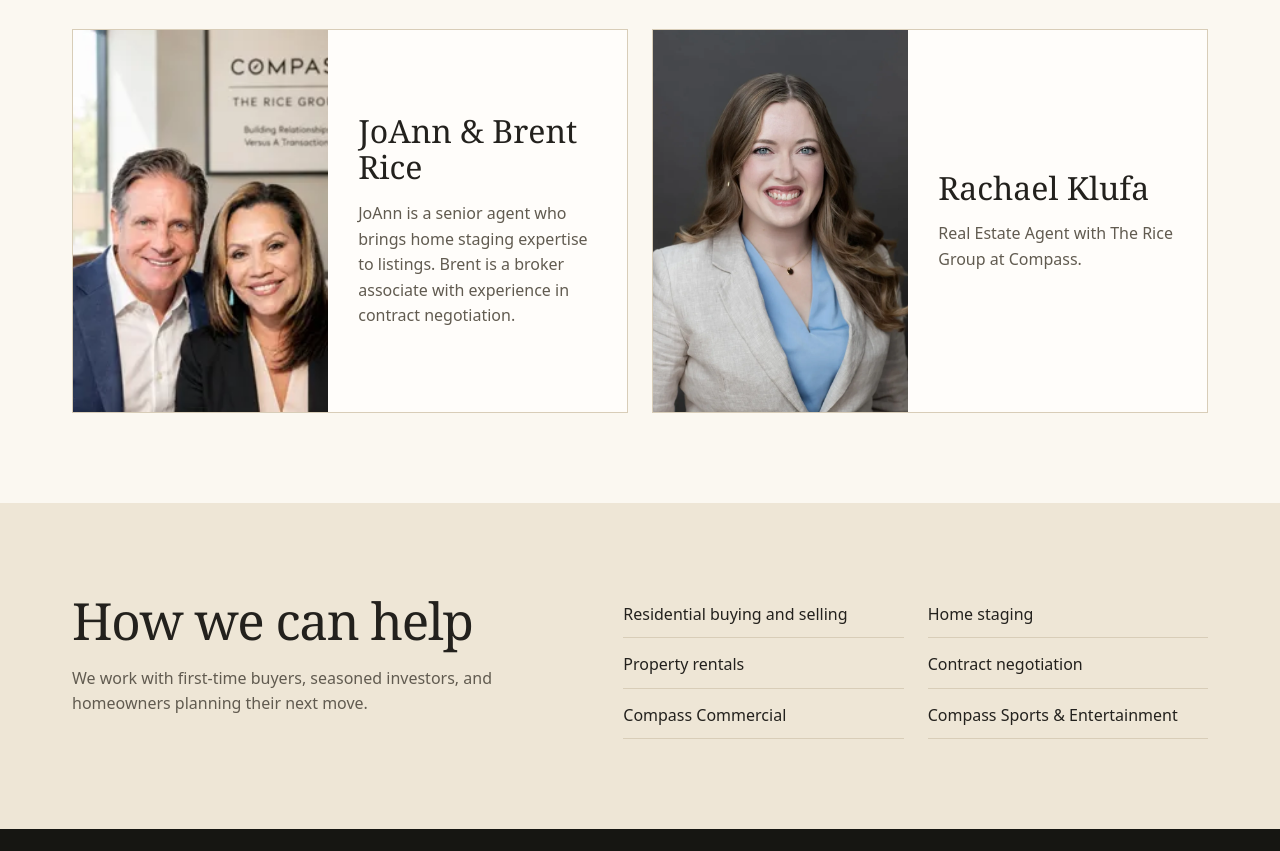
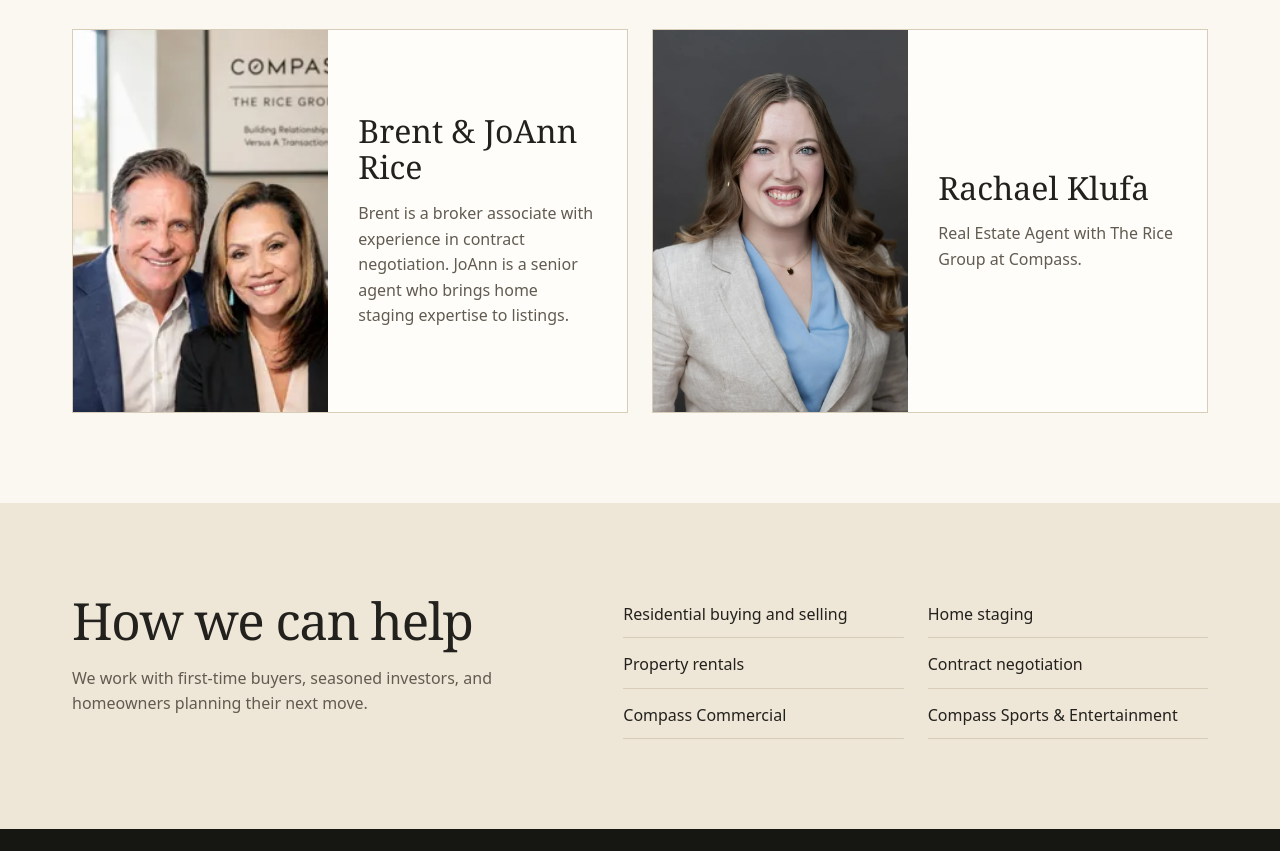
Before and after one commit to cgura/rice-group-inc, a plain HTML site: page index.html in a window 1280 px wide. Shown: the part 1057-1908 px from the top of the page. Drawn offline with Linux system fonts and the light colour scheme.

Commit message:
Restore Brent and JoAnn team blurb order

```diff
--- a/index.html
+++ b/index.html
@@ -45,8 +45,8 @@
         <article class="team-card">
           <img src="images/rice-group-team.png" width="300" height="300" alt="Brent and JoAnn Rice" loading="lazy">
           <div class="team-copy">
-            <h3>JoAnn &amp; Brent Rice</h3>
-            <p>JoAnn is a senior agent who brings home staging expertise to listings. Brent is a broker associate with experience in contract negotiation.</p>
+            <h3>Brent &amp; JoAnn Rice</h3>
+            <p>Brent is a broker associate with experience in contract negotiation. JoAnn is a senior agent who brings home staging expertise to listings.</p>
           </div>
         </article>
         <article class="team-card">
```
